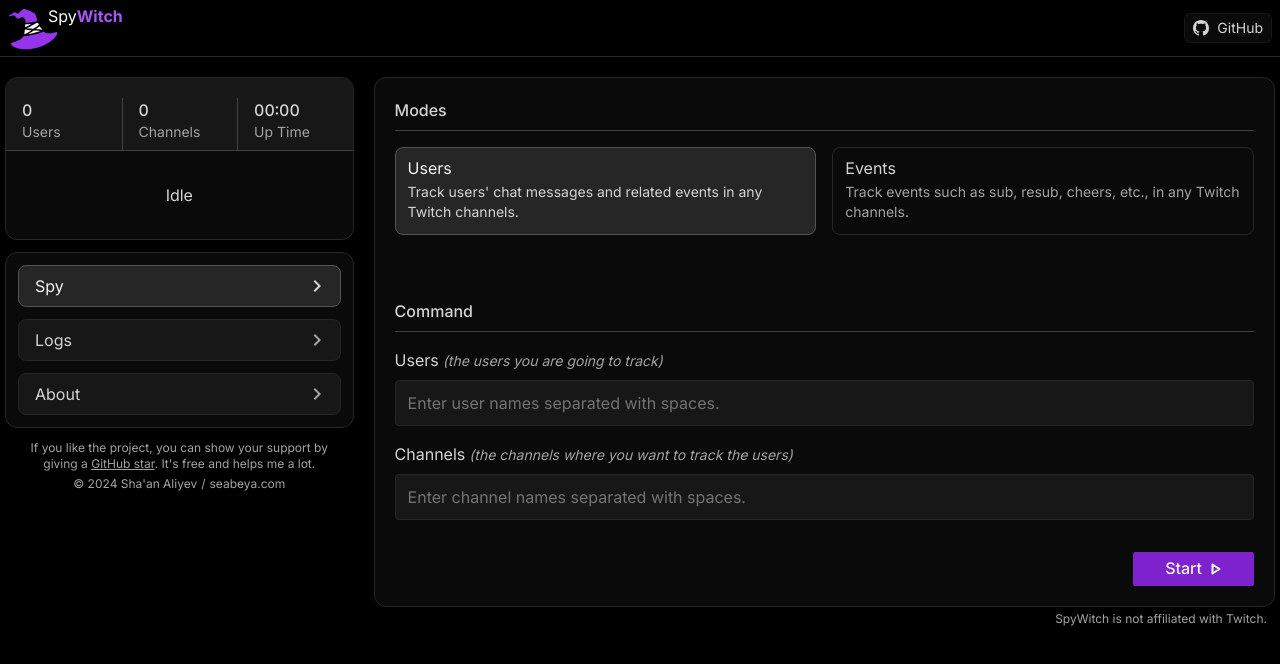
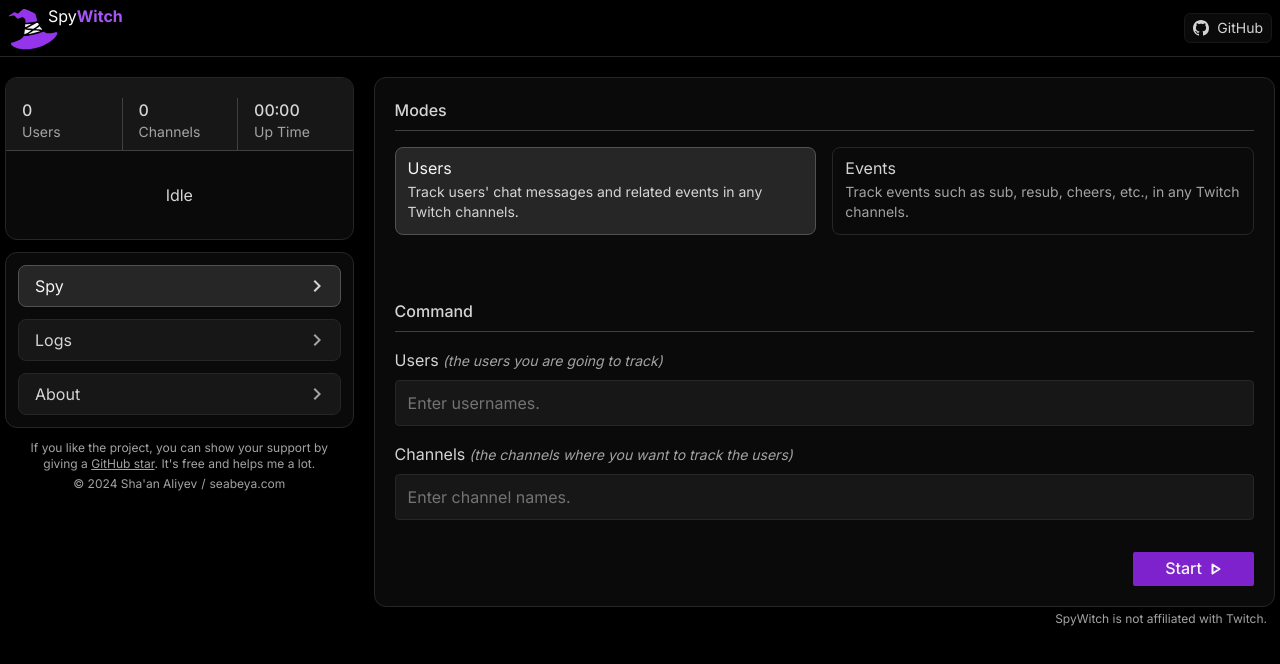
Before and after one commit to seabeya/spywitch, a Next.js app: page / in a window 1280 px wide. Shown: the top 664 px of the page. Built offline with nearby package versions, Linux system fonts and the light colour scheme.

Commit message:
Update input placeholder texts

```diff
--- a/src/components/sections/ModeEvents.tsx
+++ b/src/components/sections/ModeEvents.tsx
@@ -100,7 +100,7 @@ export default function ModeEvents() {
       <Label htmlFor="channels" title="Channels" desc="the channels where you want to track the events">
         <InputBox
           id="channels"
-          placeholder="Enter channel names separated with spaces."
+          placeholder="Enter channel names."
           status={Status}
           items={Channels}
           getItems={getChannels}
--- a/src/components/sections/ModeUsers.tsx
+++ b/src/components/sections/ModeUsers.tsx
@@ -102,19 +102,13 @@ export default function ModeUsers() {
   return (
     <>
       <Label htmlFor="users" title="Users" desc="the users you are going to track">
-        <InputBox
-          id="users"
-          placeholder="Enter user names separated with spaces."
-          status={Status}
-          items={Users}
-          getItems={getUsers}
-        />
+        <InputBox id="users" placeholder="Enter usernames." status={Status} items={Users} getItems={getUsers} />
         {isError.users && <InputError message="Please enter at least one user." />}
       </Label>
       <Label htmlFor="channels" title="Channels" desc="the channels where you want to track the users">
         <InputBox
           id="channels"
-          placeholder="Enter channel names separated with spaces."
+          placeholder="Enter channel names."
           status={Status}
           items={Channels}
           getItems={getChannels}
```
